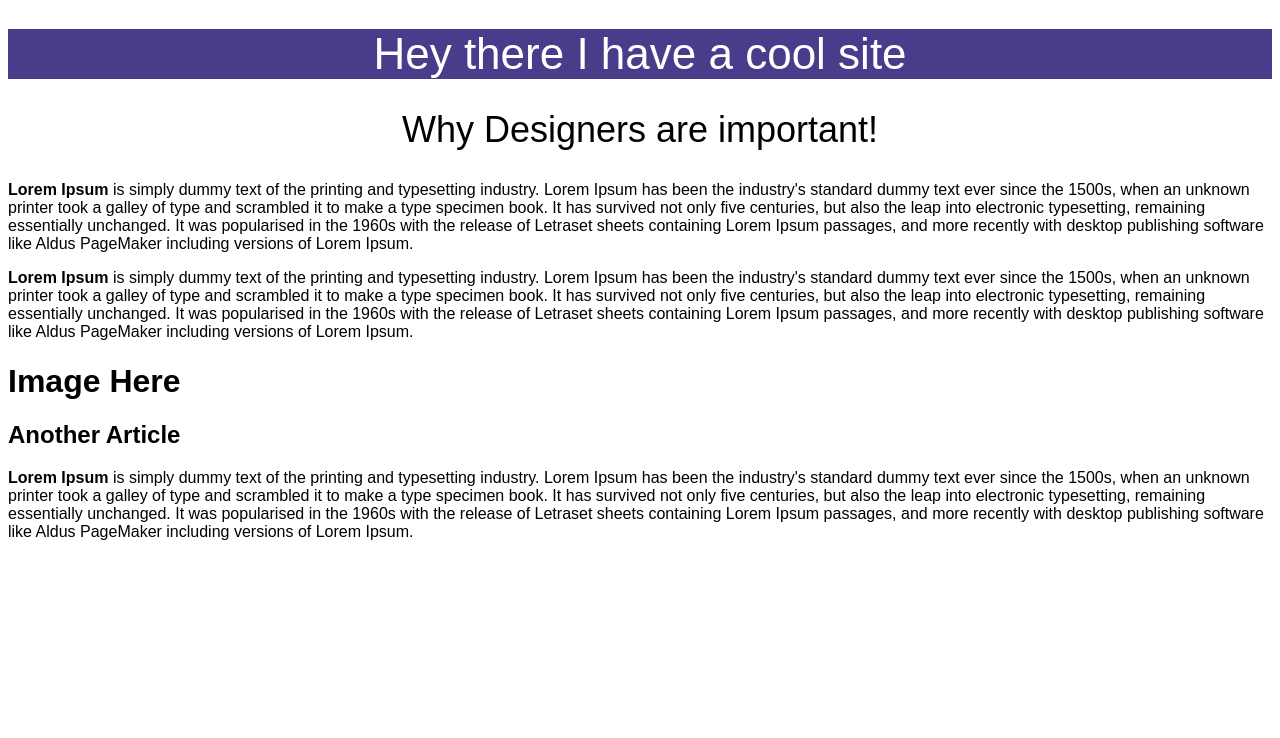
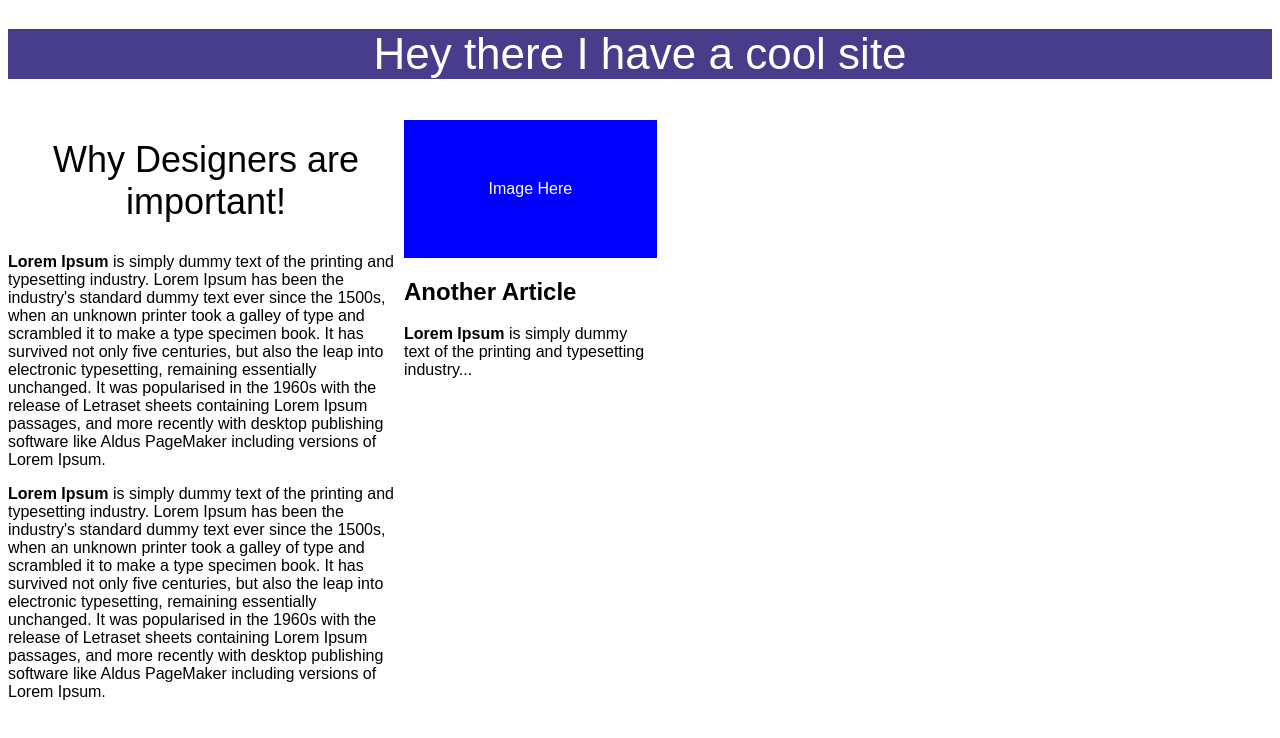
Before and after one commit to kennedyconnor/4_30, a plain HTML site: page index.html in a window 1280 px wide. Drawn offline with Linux system fonts and the light colour scheme.

Commit message:
update 2

```diff
--- a/assets/style.css
+++ b/assets/style.css
@@ -19,3 +19,27 @@ body {
   font-weight: normal;
   font-size: 36px;
 }
+.a{
+  display: inline-block;
+  float: left;
+  width: 50%
+}
+.b{
+  float: left;
+  width: 396px
+}
+
+.c{
+  float:left;
+  width:20%
+
+}
+.c>h1 {
+  font-weight:normal;
+  font-size: 16px;
+  text-align:center;
+  padding: 60px 0px;
+  color:white;
+  background-color:blue;
+
+}
--- a/index.html
+++ b/index.html
@@ -13,9 +13,10 @@
   <header>
     <h1>Hey there I have a cool site</h1>
   </header>
-  <div id="a"></div>
 
-  <div id="b">
+  <div class="a"></div>
+
+  <div class="b">
     <section id=a>
       <h1>Why Designers are important!</h1>
       <p><b>Lorem Ipsum</b> is simply dummy text of the printing and typesetting industry. Lorem Ipsum has been the
@@ -25,7 +26,8 @@
         specimen
         book. It has survived not only five centuries, but also the leap into electronic typesetting, remaining
         essentially
-        unchanged. It was popularised in the 1960s with the release of Letraset sheets containing Lorem Ipsum passages,
+        unchanged. It was popularised in the 1960s with the release of Letraset sheets containing Lorem Ipsum
+        passages,
         and more
         recently with desktop publishing software like Aldus PageMaker including versions of Lorem Ipsum.</p>
       <p><b>Lorem Ipsum</b> is simply dummy text of the printing and typesetting industry. Lorem Ipsum has been the
@@ -42,20 +44,11 @@
     </section>
   </div>
 
-  <div id="c">
+  <div class="c">
     <h1>Image Here</h1>
     <section>
       <h1>Another Article</h1>
-      <p><b>Lorem Ipsum</b> is simply dummy text of the printing and typesetting industry. Lorem Ipsum has been the
-        industry's
-        standard
-        dummy text ever since the 1500s, when an unknown printer took a galley of type and scrambled it to make a type
-        specimen
-        book. It has survived not only five centuries, but also the leap into electronic typesetting, remaining
-        essentially
-        unchanged. It was popularised in the 1960s with the release of Letraset sheets containing Lorem Ipsum passages,
-        and more
-        recently with desktop publishing software like Aldus PageMaker including versions of Lorem Ipsum.</p>
+      <p><b>Lorem Ipsum</b> is simply dummy text of the printing and typesetting industry...</p>
     </section>
   </div>
 
```
